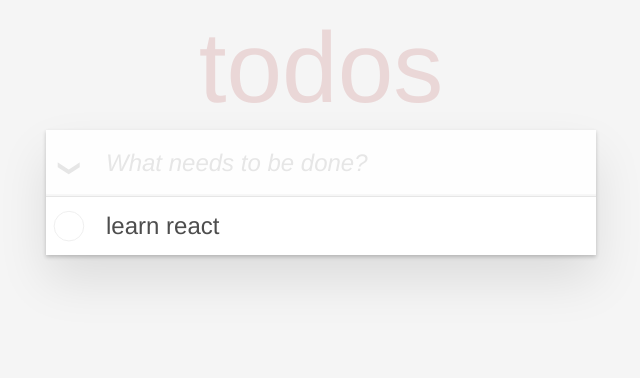
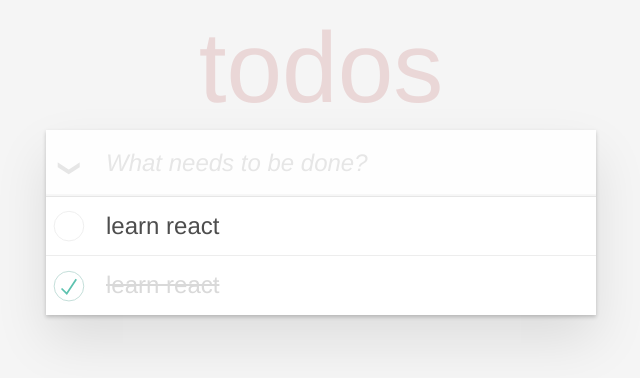
Before and after one commit to richard1230/todos_mobx, a React (Create React App) app: page / in a window 1280 px wide. Shown: the top 378 px of the page, without its empty margins (319-959 px from the left). Built offline with nearby package versions, Linux system fonts and the light colour scheme.

Commit message:
完成静态模板

```diff
--- a/package.json
+++ b/package.json
@@ -13,6 +13,7 @@
     "react": "^17.0.2",
     "react-dom": "^17.0.2",
     "react-scripts": "5.0.0",
+    "react-uuid": "^1.0.2",
     "web-vitals": "^2.1.2"
   },
   "scripts": {
--- a/src/Todo/index.js
+++ b/src/Todo/index.js
@@ -6,8 +6,8 @@ function Cart() {
         <h1>todos</h1>
         <input
           className="new-todo"
-          autofocus
-          autocomplete="off"
+          autoFocus
+          autoComplete="off"
           placeholder="What needs to be done?"
         />
       </header>
@@ -17,13 +17,22 @@ function Cart() {
           className="toggle-all"
           type="checkbox"
         />
-        <label for="toggle-all"></label>
+        <label htmlFor="toggle-all"></label>
         <ul className="todo-list">
           <li
             className="todo"
           >
             <div className="view">
               <input className="toggle" type="checkbox" />
+              <label >learn react</label>
+              <button className="destroy"></button>
+            </div>
+          </li>
+          <li
+            className="todo completed"
+          >
+            <div className="view">
+              <input className="toggle" type="checkbox" defaultChecked={true}/>
               <label >learn react</label>
               <button className="destroy"></button>
             </div>
```
Also changed, not shown: 1 other file (tests, documents, lock files or other folders).
